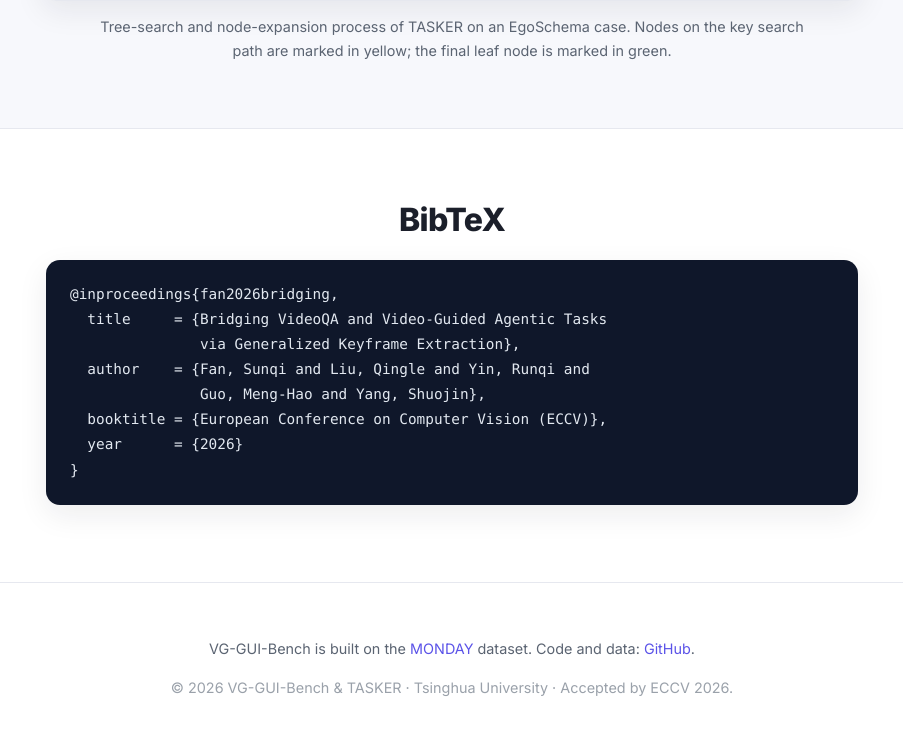
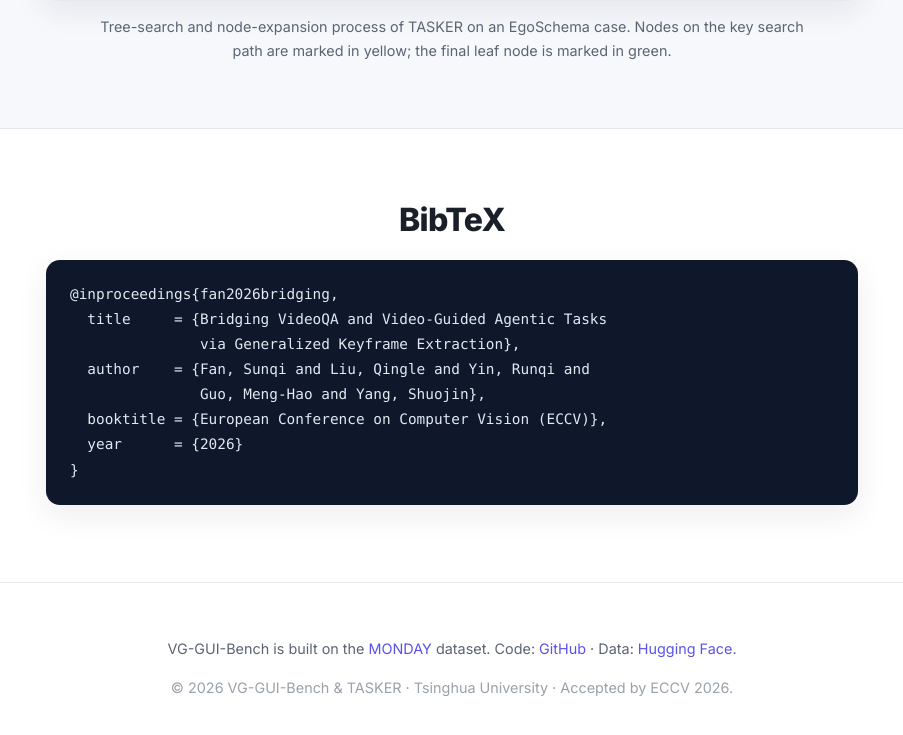
Before and after one commit to VG-GUI-TASKER/VG-GUI-TASKER.github.io, a plain HTML site: page index.html in a window 1280 px wide. Shown: the part 9779-10514 px from the top of the page, without its empty margins (188-1091 px from the left). Drawn offline with Linux system fonts and the light colour scheme; grey boxes are pictures that could not be loaded.

Commit message:
Add VG-GUI-Bench dataset link to footer
Link the footer's data reference to the VG-GUI-Bench Hugging Face dataset
while keeping MONDAY as the source attribution.

Co-authored-by: Cursor <cursoragent@cursor.com>

```diff
--- a/index.html
+++ b/index.html
@@ -372,8 +372,10 @@
       <p>
         VG-GUI-Bench is built on the
         <a href="https://huggingface.co/datasets/runamu/MONDAY" target="_blank" rel="noopener">MONDAY</a> dataset.
-        Code and data:
-        <a href="https://github.com/VG-GUI-TASKER/VG-GUI-TASKER" target="_blank" rel="noopener">GitHub</a>.
+        Code:
+        <a href="https://github.com/VG-GUI-TASKER/VG-GUI-TASKER" target="_blank" rel="noopener">GitHub</a>
+        &middot; Data:
+        <a href="https://huggingface.co/datasets/Aoraku/VG-GUI-Bench/tree/main" target="_blank" rel="noopener">Hugging Face</a>.
       </p>
       <p class="muted">&copy; 2026 VG-GUI-Bench &amp; TASKER &middot; Tsinghua University &middot; Accepted by ECCV 2026.</p>
     </div>
```
